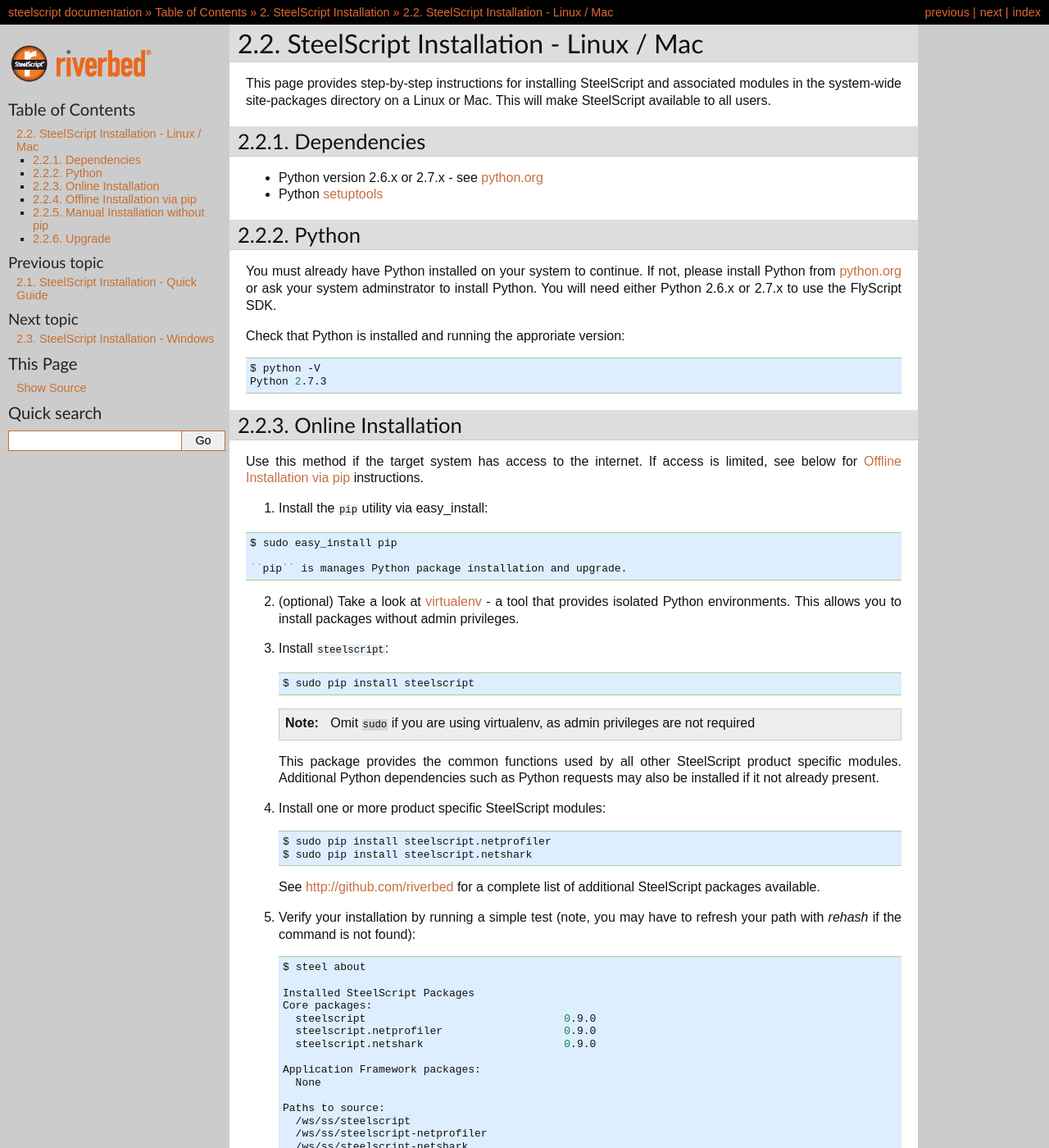
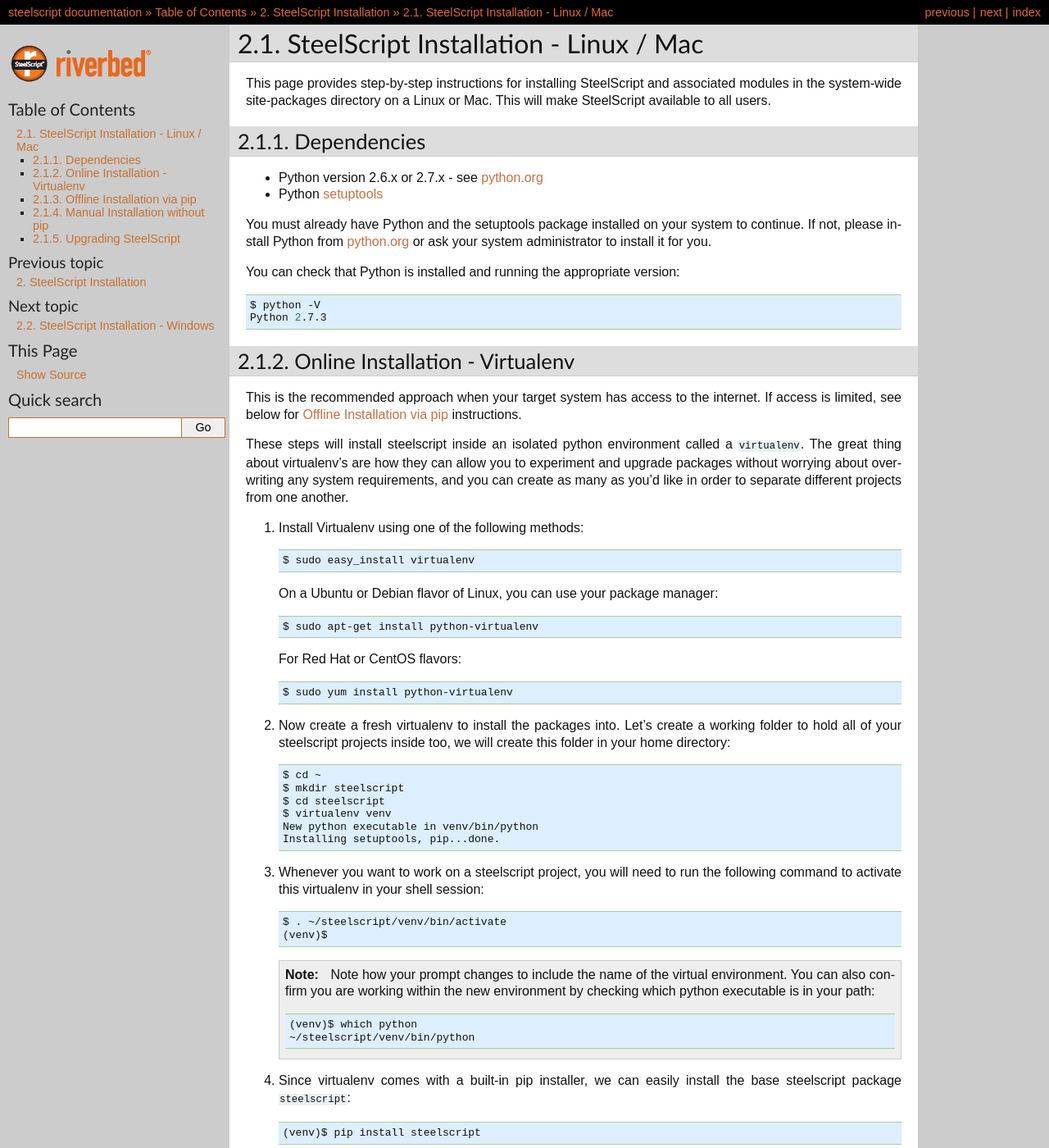
Before and after one commit to riverbed/steelscript, a Sphinx documentation site: the page built from docs/install/linuxmac.rst, in a window 1280 px wide and 1400 px high. Shown: the whole window at 82% size. Built offline with Sphinx 7.4.7, drawn with Linux system fonts in a browser that asks for light colours; pages that are not in the unit, such as notebooks, are missing from menus; the version number could not be read and is left out; some of the changed text lies outside the part shown.

Commit message:
Cleanup installation docs

```diff
--- a/docs/install/linuxmac.rst
+++ b/docs/install/linuxmac.rst
@@ -12,15 +12,11 @@
 * Python version 2.6.x or 2.7.x - see `python.org <http://python.org/download/>`_
 * Python `setuptools <https://pypi.python.org/pypi/setuptools>`_
 
-Python
-------
+You must already have Python and the setuptools package installed on your
+system to continue.  If not, please install Python from `python.org`_ or ask
+your system administrator to install it for you.
 
-You must already have Python installed on your system to continue.
-If not, please install Python from `python.org`_
-or ask your system adminstrator to install Python.  You will need
-either Python 2.6.x or 2.7.x to use the FlyScript SDK.
-
-Check that Python is installed and running the approriate version:
+You can check that Python is installed and running the appropriate version:
 
 .. code-block:: bash
 
@@ -29,74 +25,112 @@
 
 .. _installsys-linuxmac-online:
 
-Online Installation
--------------------
+Online Installation - Virtualenv
+--------------------------------
 
-Use this method if the target system has access to the internet.  If
-access is limited, see below for :ref:`installsys-linuxmac-offline` instructions.
+This is the recommended approach when your target system has access to the
+internet.  If access is limited, see below for
+:ref:`installsys-linuxmac-offline` instructions.
 
-1. Install the ``pip`` utility via easy_install:
+These steps will install steelscript inside an isolated python environment
+called a ``virtualenv``.  The great thing about virtualenv's are how they can
+allow you to experiment and upgrade packages without worrying about overwriting
+any system requirements, and you can create as many as you'd like in order to
+separate different projects from one another.
 
-.. code-block:: bash
+1.  Install Virtualenv using one of the following methods::
 
-   $ sudo easy_install pip
+       $ sudo easy_install virtualenv
 
-   ``pip`` is manages Python package installation and upgrade.
 
-2. (optional) Take a look at `virtualenv <http://www.virtualenv.org/>`_ - a
-   tool that provides isolated Python environments.  This allows you
-   to install packages without admin privileges.
+    On a Ubuntu or Debian flavor of Linux, you can use your package manager::
 
-3. Install ``steelscript``:
+       $ sudo apt-get install python-virtualenv
 
-   .. code-block:: bash
 
-      $ sudo pip install steelscript
+    For Red Hat or CentOS flavors::
+
+       $ sudo yum install python-virtualenv
+
+.. _installsys-linuxmac-mkvirtualenv:
+
+2. Now create a fresh virtualenv to install the packages into.  Let's create a
+   working folder to hold all of your steelscript projects inside too, we will
+   create this folder in your home directory::
+
+       $ cd ~
+       $ mkdir steelscript
+       $ cd steelscript
+       $ virtualenv venv
+       New python executable in venv/bin/python
+       Installing setuptools, pip...done.
+
+
+3. Whenever you want to work on a steelscript project, you will need
+   to run the following command to activate this virtualenv in your
+   shell session::
+
+       $ . ~/steelscript/venv/bin/activate
+       (venv)$
 
    .. note::
-      Omit ``sudo`` if you are using virtualenv, as admin
-      privileges are not required
+      Note how your prompt changes to include the name of the virtual environment.
+      You can also confirm you are working within the new environment
+      by checking which python executable is in your path::
+
+          (venv)$ which python
+          ~/steelscript/venv/bin/python
+
+
+4. Since virtualenv comes with a built-in pip installer, we can easily
+   install the base steelscript package ``steelscript``::
+
+       (venv)$ pip install steelscript
 
    This package provides the common functions used by all other
    SteelScript product specific modules.  Additional Python
-   dependencies such as Python requests may also be installed
-   if it not already present.
+   dependencies such as Python requests will also be installed too.
 
-4. Install one or more product specific SteelScript modules:
 
-   .. code-block:: bash
+5. Included in this package was a new script called :doc:`steel </steel>` which can
+   install the rest of our core packages::
 
-      $ sudo pip install steelscript.netprofiler
-      $ sudo pip install steelscript.netshark
+      $ steel install
+      Checking if pip is installed...done
+      Package steelscript already installed
+      Installing steelscript.netprofiler...done
+      Installing steelscript.netshark...done
 
    See `<http://github.com/riverbed>`_ for a complete list of
    additional SteelScript packages available.
 
 .. _verify-linuxmac:
 
-5. Verify your installation by running a simple test (note, you may
-   have to refresh your path with `rehash` if the command is not
-   found):
-
-   .. code-block:: bash
+5. Verify your installation by running a simple test::
 
       $ steel about
 
       Installed SteelScript Packages
       Core packages:
-        steelscript                               0.9.0
-        steelscript.netprofiler                   0.9.0
-        steelscript.netshark                      0.9.0
+        steelscript                               0.9.2
+        steelscript.netprofiler                   0.9.2
+        steelscript.netshark                      0.9.2
 
       Application Framework packages:
         None
 
       Paths to source:
-        /ws/ss/steelscript
-        /ws/ss/steelscript-netprofiler
-        /ws/ss/steelscript-netshark
+        ~/steelscript/venv/lib/python2.7/site-packages
 
       (add -v or --verbose for further information)
+
+6. Make a workspace to copy over the included example scripts and create
+   a sandbox to work around with::
+
+      $ steel mkworkspace
+
+7. Take a look at your new files and start developing!
+
 
 .. _installsys-linuxmac-offline:
 
@@ -108,49 +142,79 @@
 * does *not* have direct access to the internet
 * does have the ``pip`` command available
 
-Using ``pip`` is the preferred approach, as it will make upgrade
-easier down the road.
-
-Essentially you must transfer the necessary packages and dependencies
-to the target system manually and then install each package
-separately.
+The ``pip`` package tool has a helpful utility to download packages
+and their dependencies instead of directly installing them.
 
 .. _upload-packages:
 
-1. Upload the following packages to the target system:
+1. Make an archive directory::
 
-   Required:
+       $ mkdir steelscript_packages
 
-   * `requests <https://pypi.python.org/pypi/requests>`_
+2. Create a local archive of the core steelscript package and its
+   dependencies::
 
-   * ``steelscript`` - `PyPI <https://pypi.python.org/pypi/steelscript>`__,
-     `GitHub <https://github.com/riverbed/steelscript/releases>`__
+       $ pip install -d steelscript_packages steelscript
 
+   Inside the folder ``steelscript_packages`` you should see
+   archives for ``steelscript``, ``requests``, and ``importlib``.
 
-   Optional product specific packages:
+3. Add any additional steelscript packages of interest.  The following
+   will download both the netprofiler and netshark packages to the
+   same archive directory along with ``virtualenv``::
 
-   * ``steelscript.netprofiler`` -
-     `PyPI <https://pypi.python.org/pypi/steelscript.netprofiler>`__,
-     `GitHub <https://github.com/riverbed/steelscript-netprofiler/releases>`__
+       $ pip install --no-use-wheel -d steelscript_packages steelscript.netprofiler
+       $ pip install --no-use-wheel -d steelscript_packages steelscript.netshark
+       $ pip install --no-use-wheel -d steelscript_packages virtualenv
 
-   * ``steelscript.netshark`` -
-     `PyPI <https://pypi.python.org/pypi/steelscript.netshark>`__,
-     `GitHub <https://github.com/riverbed/steelscript-netshark/releases>`__
+   .. note::
+       The ``--no-use-wheel`` option makes sure the packages can be installed
+       on a barebones system that may not have ``pip`` available.
 
-2. Use ``pip`` to install each tarball:
+4. Add any other packages of interest you may need using the same approach
+   above with a ``pip install`` and the ``-d`` option.
 
-   .. code-block:: bash
+5. Tar up the packages directory::
 
-      $ sudo pip install requests-0.2.1.tar.gz
-      $ sudo pip install steelscript-0.9.0.tar.gz
+       $ tar cvzf steelscript_packages.tar.gz steelscript_packages
 
-   Repeat for each product specific steelscript package as well.
+6. Transfer it to your target system using whatever approach you choose
+   (scp, usb key, share drive, floppy ...).
+
+.. _installsys-linuxmac-manual-venv:
+
+7. (Optional) Depending on your system requirements, you can create a
+   virtualenv in this system as well and install the packages into that, as
+   :ref:`described above <installsys-linuxmac-mkvirtualenv>`.  Start off by
+   getting the package installed onto the system::
+
+      $ sudo pip install --no-index -f steelscript_packages virtualenv
+
+   If ``pip`` is not available on the target system, then install the
+   package manually::
+
+      $ pip install steelscript_packages/virtualenv*
+
+   From here you can setup a working directory, create your virtualenv,
+   and activate it for the remaining steps (just omit ``sudo`` from the
+   rest of the commands!)
+
+8. Use ``pip`` to install the base steelscript package, telling it
+   to use ``steelscript_packages`` as the place to find relevant files::
+
+      $ sudo pip install --no-index -f steelscript_packages steelscript
+
+   Repeat that command replacing the last ``steelscript`` name with the
+   name of any extra packages you want included.  Don't worry about
+   steelscript packages, those can be installed with the following::
+
+      $ sudo steel install --pip-options="--no-index -f pkgs"
 
    .. note::
       Omit ``sudo`` if you are using virtualenv, as admin
       privileges are not required
 
-3. :ref:`Verify <verify-linuxmac>` your installation with ``steel about``
+9. :ref:`Verify your installation <verify-linuxmac>` with ``steel about``
 
 Manual Installation without pip
 -------------------------------
@@ -160,48 +224,46 @@
 * does *not* have direct access to the internet
 * does *not* have the ``pip`` command available
 
-1. Upload the packages to the target system as described in above in
-   :ref:`Step 1 <upload-packages>`.
+Follow the instructions from :ref:`installsys-linuxmac-offline`, to create
+the archive directory and transfer it over to the system.  Creating a virtualenv
+is still optional, but recommended.
 
-2. Create a suitable working directory and extract all packages:
+In case you would prefer to install system wide, then extract the steelscript_packages.tar.gz file, and manually install each package one by one::
 
-   .. code-block:: bash
+    $ tar xvzf steelscript_packages.tar.gz
+    $ cd steelscript_packages
 
-      $ mkdir /steelscript
-      $ tar xvzf requsts-0.2.1.tar.gz
-      $ tar xvzf steelscript-0.9.0.tar.gz
 
-   Extract all packages that were downloaded, including the product
-   specific packages.
+Repeat the following steps for each the following packages, in order:
 
-3. Next, install each package in order:
+1. importlib
+2. requests
+3. steelscript
+4. steelscript.netprofiler
+5. steelscript.netshark
 
-   .. code-block:: bash
+Replace ``<packagename>`` below with the filename from the tarball::
 
-      $ cd /steelscript/requests-0.2.1
-      $ python setup.py install
+    $ tar xvzf <packagename>.tar.gz
+    $ cd <packagename>
+    $ python setup.py install
 
-      $ cd /steelscript/steelscript-0.9.0
-      $ python setup.py install
 
-   Repeat for each package extracted.
+:ref:`Verify your installation <verify-linuxmac>` with ``steel about``
 
-4. :ref:`Verify <verify-linuxmac>` your installation with ``steel about``
 
-Upgrade
--------
+Upgrading SteelScript
+---------------------
 
-If you need to upgrade SteelScript package to a newer version, and you are
-offline, simply repeat the above installation steps.  This will install the
-latest version alongside the older version.  Normally you do not need to delete
-the older version.
+If you'd like to upgrade SteelScript package to a newer released version, and
+you are offline, simply repeat the above installation steps.  This will install
+the latest version alongside the older version.  Normally you do not need to
+delete the older version.
 
-With internet access, any package can be updated with ``pip install -U <package>``
-as follows:
+In other cases, you can simply use the built in :doc:`steel </steel>` to
+update the packages for you::
 
-.. code-block:: bash
+    $ steel install --upgrade
 
-    $ pip install -U steelscript
-
-The ``-U`` stands for upgrade -- this will check for a more recent version
-of the named package, and if available, it will download it and update.
+This will check for a more recent version of all the installed SteelScript
+packages and install newer versions if available.
```
Also changed, not shown: docs/index.rst (+10 -16 lines), docs/install/appfwk.rst (added, +124 -0 lines), docs/install/quick.rst (deleted, +0 -122 lines), docs/install/toc.rst (+10 -1 lines), docs/install/windows.rst (+20 -28 lines).
